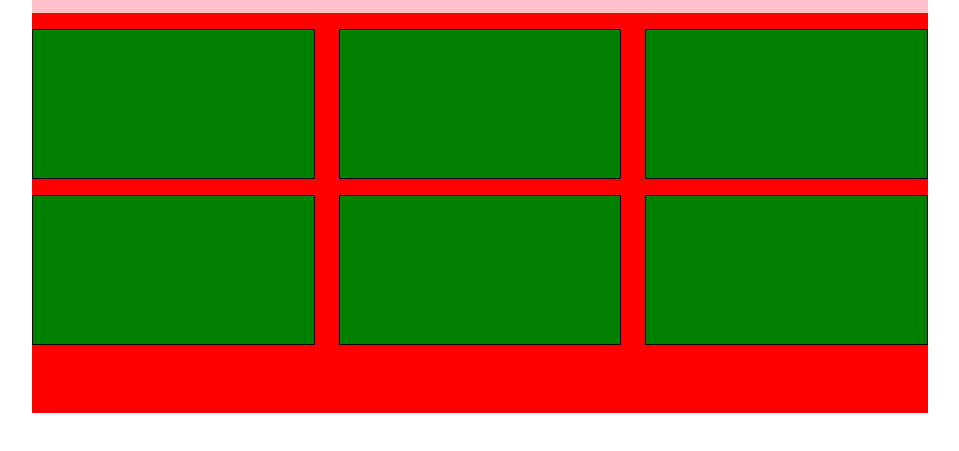
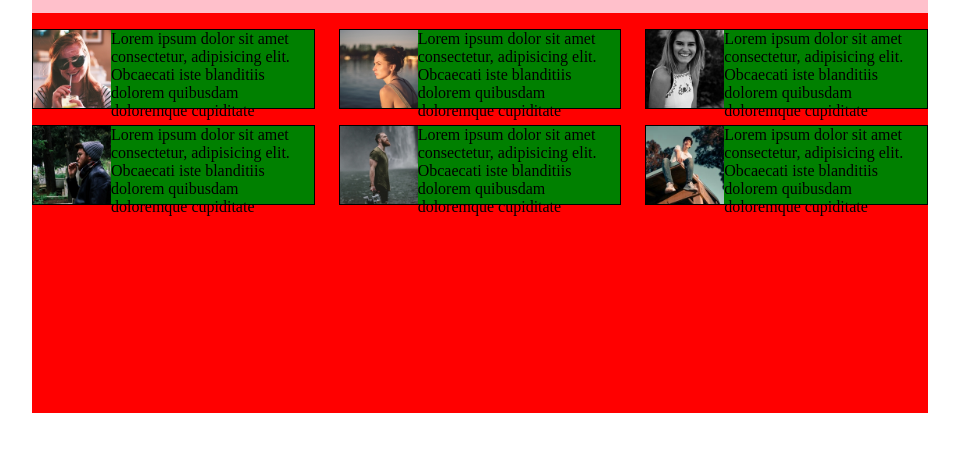
Before and after one commit to FabrizioMisseri/html-css-float-cards, a plain HTML site: page index.html in a window 1280 px wide. Shown: the part 135-586 px from the top of the page, without its empty margins (160-1119 px from the left). Drawn offline with Linux system fonts and the light colour scheme.

Commit message:
aggiunte immagini e testo di riempimento nelle carte

```diff
--- a/css/style.css
+++ b/css/style.css
@@ -6,7 +6,7 @@
     box-sizing: border-box;
 }
 
-.claerfix::after{
+.clearfix::after{
     display: table;
     content: "";
     clear: both;
@@ -41,6 +41,8 @@ main p{
     width: 100%;
 }
 
+
+/* CONTENUTO RIGA */
 .section{
     width: 100%;
 }
@@ -52,10 +54,18 @@ main p{
     float: left;
     border: 1px solid black;
     /* debug */
-    height: 150px;
+    height: 5em;
     background-color: green;
 }
 
 .item:last-child{
     margin-right: 0;
 }
+
+
+/* CONTENUTO ITEM */
+
+div.item img{
+    float: left;
+    max-height: 100%;
+}
--- a/index.html
+++ b/index.html
@@ -11,33 +11,72 @@
 
     <main>
 
+        <!-- PARTE ALTA -->
         <h1>TITOLO</h1>
 
         <p>
             Lorem ipsum dolor sit amet consectetur adipisicing elit. Omnis ipsum nobis commodi eos similique? Cupiditate deserunt aspernatur labore adipisci asperiores voluptatibus corporis accusamus, beatae magni quisquam dignissimos blanditiis ullam nemo.
         </p>
 
+        <!-- PARTE BASSA -->
         <div class="container">
 
-
+            <!-- PRIMA RIGA -->
             <section>
 
-                <div class="item"></div>
+                <div class="item clearfix">
+                    <img src="img/female1.png" alt="female 1">
 
-                <div class="item"></div>
+                    <span>
+                        Lorem ipsum dolor sit amet consectetur, adipisicing elit. Obcaecati iste blanditiis dolorem quibusdam doloremque cupiditate
+                    </span>
+                </div>
 
-                <div class="item"></div>
+                <div class="item clearfix">
+                    <img src="img/female2.png" alt="female 2">
+
+                    <span>
+                        Lorem ipsum dolor sit amet consectetur, adipisicing elit. Obcaecati iste blanditiis dolorem quibusdam doloremque cupiditate
+                    </span>
+                </div>
+
+                <div class="item clearfix">
+                    <img src="img/female3.png" alt="female 3">
+
+                    <span>
+                        Lorem ipsum dolor sit amet consectetur, adipisicing elit. Obcaecati iste blanditiis dolorem quibusdam doloremque cupiditate
+                    </span>
+                </div>
 
             </section>
 
 
+            <!-- SECONDA RIGA -->
             <section>
 
-                <div class="item"></div>
+                <div class="item clearfix">
+                    <img src="img/male1.png" alt="male 1">
 
-                <div class="item"></div>
+                    <span>
+                        Lorem ipsum dolor sit amet consectetur, adipisicing elit. Obcaecati iste blanditiis dolorem quibusdam doloremque cupiditate
+                    </span>
+                </div>
 
-                <div class="item"></div>
+                <div class="item clearfix">
+                    <img src="img/male2.png" alt="male 2">
+
+                    <span>
+                        Lorem ipsum dolor sit amet consectetur, adipisicing elit. Obcaecati iste blanditiis dolorem quibusdam doloremque cupiditate
+                    </span>
+                </div>
+
+                <div class="item clearfix">
+                    <img src="img/male3.png" alt="male 3">
+
+                    <span>
+                        Lorem ipsum dolor sit amet consectetur, adipisicing elit. Obcaecati iste blanditiis dolorem quibusdam doloremque cupiditate
+                    </span>
+                </div>
 
             </section>
 
```
